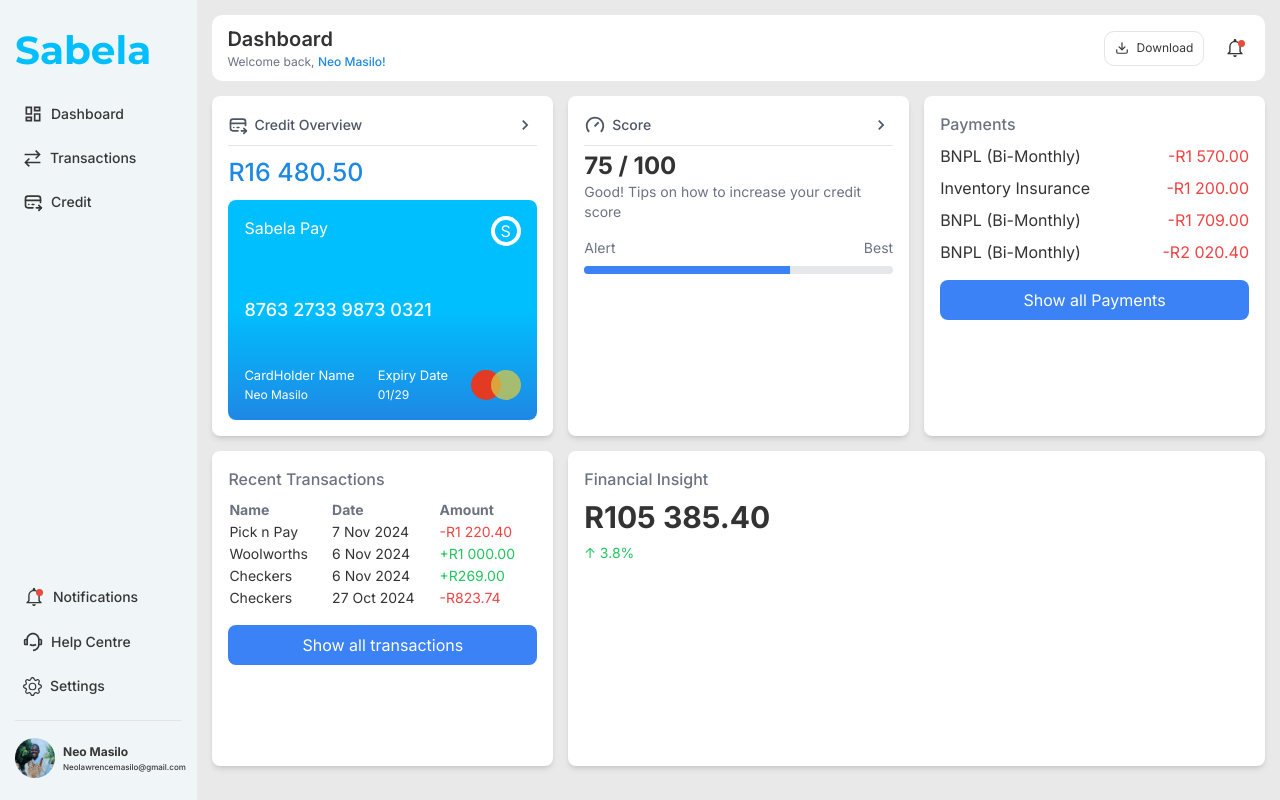
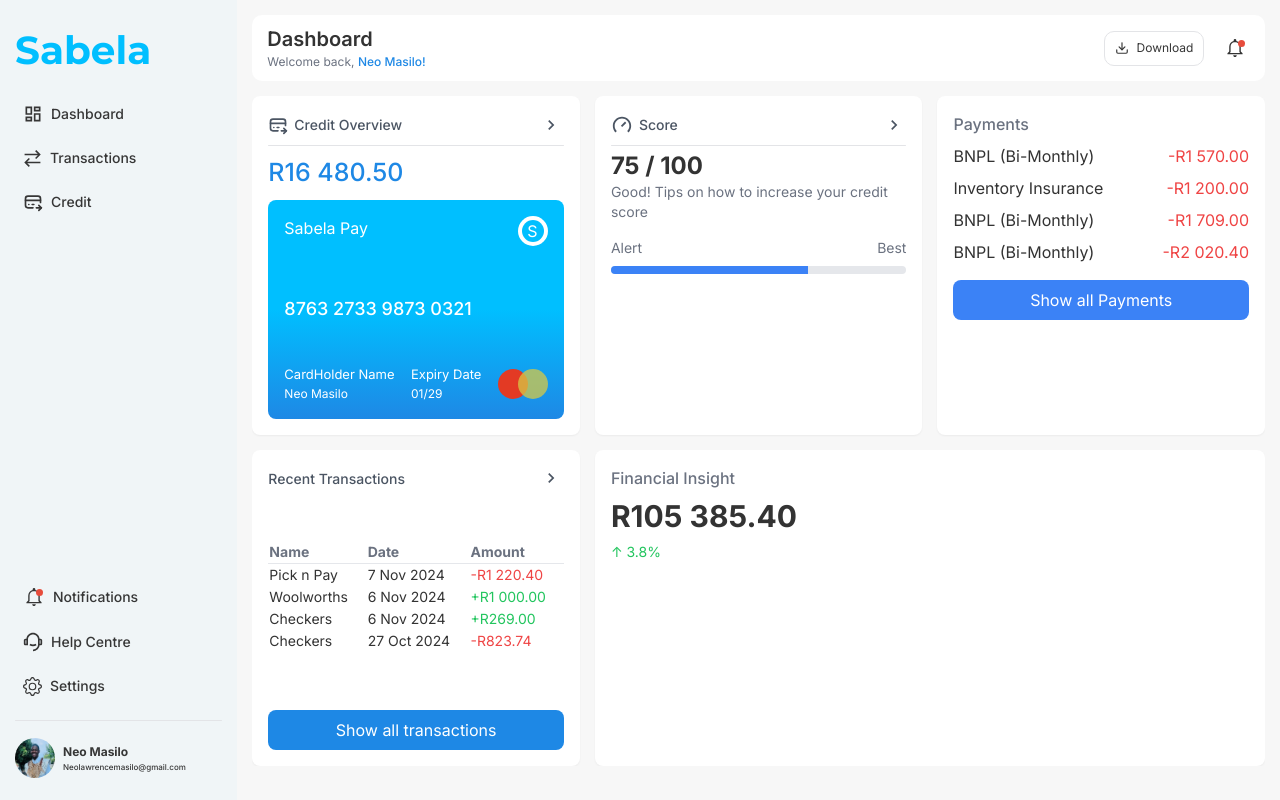
Before and after one commit to lawrencemasilo/ZestyApp, a React (Create React App) app in the folder frontend/: page / in a window 1280 px wide. Built offline with nearby package versions, Linux system fonts and the light colour scheme.

Commit message:
styles update

```diff
--- a/frontend/src/App.css
+++ b/frontend/src/App.css
@@ -14,4 +14,10 @@
     background-color: #1E88E5;
     color: #FFFFFF !important;
     cursor: pointer;
-  }
+}
+
+.scrollbar-container {
+    overflow-y: auto;
+    scrollbar-width: thin;
+    scrollbar-color: #d3d3d3 transparent;
+}
--- a/frontend/src/App.js
+++ b/frontend/src/App.js
@@ -3,12 +3,12 @@
 
 function App() {
   return (
-    <div className="flex flex-row h-screen w-[100%] bg-[#e9e9e9]" style={{ fontFamily: '"Inter", serif' }}>
-      <div className="w-[240px] bg-[#F0F5F7] opacity-[100%] h-full">
+    <div className="flex flex-row h-screen w-[100%] bg-[#f7f7f7]" style={{ fontFamily: '"Inter", serif' }}>
+      <div className="w-[300px] bg-[#F0F5F7] opacity-[100%] h-full">
         <NavBar />
       </div>
 
-      <div className="w-[100%] m-[15px] bg-white ">
+      <div className="w-[100%] m-[15px]">
         <Dashboard />
       </div>
   </div>
--- a/frontend/src/pages/SME/Dashboard.jsx
+++ b/frontend/src/pages/SME/Dashboard.jsx
@@ -1,4 +1,5 @@
 import React from 'react'
+import "../../App.css";
 import { IoIosNotifications } from "react-icons/io";
 import { IoMdNotificationsOutline } from "react-icons/io";
 import { FiDownload } from "react-icons/fi";
@@ -8,7 +9,7 @@
 
 export const Dashboard = () => {
   return (
-    <div className="bg-[#e9e9e9] min-h-[100%] h-full text-[#333333]">
+    <div className="bg-[#f7f7f7] min-h-[100%] h-full text-[#333333]">
     {/* Header */}
     <div className="flex justify-between bg-white items-center mb-[15px] rounded-[10px] p-[10px] px-[15px]">
       <div>
@@ -31,9 +32,9 @@
     </div>
 
     {/* Grid Layout */}
-    <div className="grid grid-cols-1 w-full md:grid-cols-2 lg:grid-cols-3 gap-[15px]" style={{ height: '87%' }}>
+    <div className="grid grid-cols-1 scrollbar-container w-full h-full md:grid-cols-2 lg:grid-cols-3 gap-[15px] overflow-y-auto" style={{ height: '87%' }}>
       {/* Credit Overview */}
-      <div className="flex flex-col bg-white p-4 rounded-lg shadow-md h-full">
+      <div className="flex flex-col bg-white p-4 rounded-lg shadow-sm h-full">
         {/* Header Section */}
         <div className="flex flex-row justify-between items-center mb-2">
           <div className="flex items-center">
@@ -82,7 +83,7 @@
       </div>
 
       {/* Score */}
-      <div className="bg-white p-4 rounded-lg shadow-md">
+      <div className="bg-white p-4 rounded-lg shadow-sm">
         {/* Header Section */}
         <div className="flex flex-row justify-between items-center mb-2">
           <div className="flex items-center">
@@ -115,7 +116,7 @@
       </div>
 
       {/* Payments */}
-      <div className="bg-white p-4 rounded-lg shadow-md">
+      <div className="bg-white p-4 rounded-lg shadow-sm">
         <h2 className="text-gray-500 font-medium mb-2">Payments</h2>
         <ul className="space-y-2">
           <li className="flex justify-between">
@@ -141,11 +142,20 @@
       </div>
 
       {/* Recent Transactions */}
-      <div className="col-span-2 md:col-span-1 bg-white p-4 rounded-lg shadow-md">
-        <h2 className="text-gray-500 font-medium mb-2">Recent Transactions</h2>
+      <div className="flex flex-col justify-between col-span-2 md:col-span-1 bg-white p-4 rounded-lg shadow-sm">
+        {/* Header Section */}
+        <div className="flex flex-row justify-between items-center mb-2">
+          <div className="flex items-center">
+            <h2 className="text-gray-600 text-[14px] font-medium">Recent Transactions</h2>
+          </div>
+          <div className="flex justify-center items-center hover:cursor-pointer w-[25px] h-[25px] hover:bg-gray-100 rounded-full">
+            <MdNavigateNext size={20} className="text-gray-600" />
+          </div>
+        </div>
+
         <table className="w-full text-sm text-left">
           <thead>
-            <tr className="text-gray-500">
+            <tr className="text-gray-500 border-b-[1px] border-b-gray-200">
               <th>Name</th>
               <th>Date</th>
               <th>Amount</th>
@@ -174,13 +184,13 @@
             </tr>
           </tbody>
         </table>
-        <button className="mt-4 bg-blue-500 text-white w-full py-2 rounded-lg hover:bg-blue-600">
+        <button className="mt-4 bg-[#1E88E5] text-white w-full py-2 rounded-lg hover:bg-blue-600">
           Show all transactions
         </button>
       </div>
 
       {/* Financial Insight */}
-      <div className="col-span-2 h-full bg-white p-4 rounded-lg shadow-md">
+      <div className="col-span-2 h-full bg-white p-4 rounded-lg shadow-sm">
         <h2 className="text-gray-500 font-medium mb-2">Financial Insight</h2>
         <p className="text-3xl font-bold mb-2">R105 385.40</p>
         <p className="text-sm text-green-500 mb-4">↑ 3.8%</p>
```
